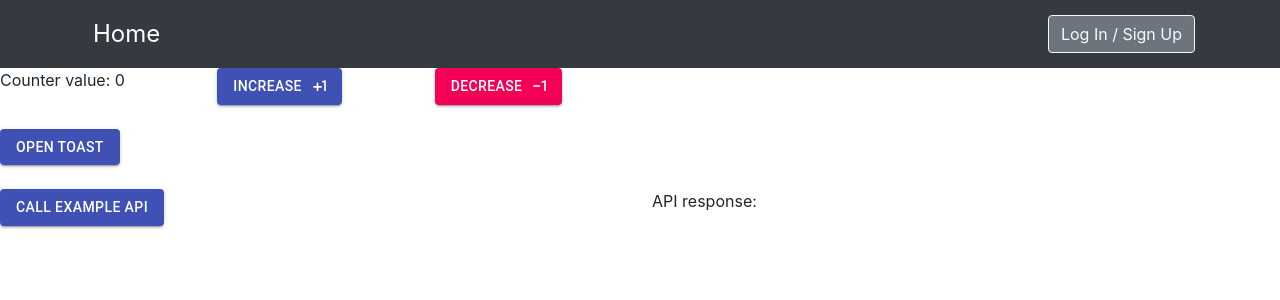
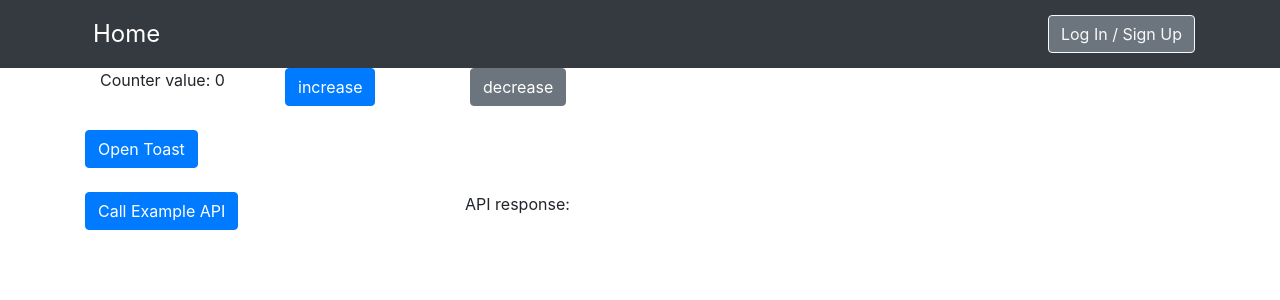
Before and after one commit to sherryxw/CS5520-PawFriends, a React (Create React App) app in the folder frontend/: page /example in a window 1280 px wide. Shown: the top 300 px of the page. Built offline with nearby package versions, Linux system fonts and the light colour scheme.

Commit message:
removed material-ui dependencies (#10)

```diff
--- a/frontend/package.json
+++ b/frontend/package.json
@@ -7,9 +7,6 @@
     "@fortawesome/fontawesome-svg-core": "^1.2.35",
     "@fortawesome/free-solid-svg-icons": "^5.15.3",
     "@fortawesome/react-fontawesome": "^0.1.14",
-    "@material-ui/core": "^4.11.3",
-    "@material-ui/icons": "^4.11.2",
-    "@material-ui/lab": "^4.0.0-alpha.57",
     "@testing-library/jest-dom": "^5.11.4",
     "@testing-library/react": "^11.1.0",
     "@testing-library/user-event": "^12.1.10",
--- a/frontend/src/App.tsx
+++ b/frontend/src/App.tsx
@@ -1,5 +1,5 @@
 import React from "react";
-import { Button } from "@material-ui/core";
+import { Button } from "reactstrap";
 import { Route, Switch, useHistory } from "react-router-dom";
 import Example from "src/pages/example";
 import Profile from "./pages/Profile";
@@ -12,10 +12,10 @@ const App = () => {
 
   return (
     <div>
-      <NavbarComponent/>
+      <NavbarComponent />
       <Switch>
-        <Route path="/home" exact component={Home}/>
-        <Route path="/profile/:userId" exact component={Profile}/>
+        <Route path='/home' exact component={Home} />
+        <Route path='/profile/:userId' exact component={Profile} />
         <Route exact path='/example'>
           <Example />
         </Route>
@@ -23,7 +23,7 @@ const App = () => {
           hello world
           <br />
           <Button
-            variant='outlined'
+            outlined
             onClick={() => {
               history.push("/example");
             }}
--- a/frontend/src/commons/ConfirmModal.tsx
+++ b/frontend/src/commons/ConfirmModal.tsx
@@ -1,12 +1,5 @@
 import React from "react";
-import {
-  Dialog,
-  DialogTitle,
-  DialogContent,
-  DialogActions,
-  Button,
-} from "@material-ui/core";
-import { Check, Close } from "@material-ui/icons";
+import { Button, Modal, ModalHeader, ModalBody, ModalFooter } from "reactstrap";
 
 type Props = {
   open: boolean; // Is the modal open
@@ -33,13 +26,18 @@ const ConfirmModal = ({
   onCancel,
 }: Props) => {
   return (
-    <Dialog fullWidth maxWidth={"sm"} open={open} onClose={onClose}>
-      <DialogTitle>{header}</DialogTitle>
-      <DialogContent dividers>{text}</DialogContent>
-      <DialogActions>
+    <Modal
+      centered
+      isOpen={open}
+      onClose={onClose}
+      size={"sm"}
+      toggle={onClose}
+    >
+      <ModalHeader>{header}</ModalHeader>
+      <ModalBody>{text}</ModalBody>
+      <ModalFooter>
         <Button
           color='primary'
-          startIcon={<Check />}
           onClick={() => {
             onConfirm().finally(onClose);
           }}
@@ -49,7 +47,6 @@ const ConfirmModal = ({
         </Button>
         <Button
           color='secondary'
-          startIcon={<Close />}
           onClick={() => {
             if (onCancel) {
               onCancel().finally(onClose);
@@ -57,12 +54,12 @@ const ConfirmModal = ({
               onClose();
             }
           }}
-          variant={"outlined"}
+          outline
         >
           {cancelText}
         </Button>
-      </DialogActions>
-    </Dialog>
+      </ModalFooter>
+    </Modal>
   );
 };
 
--- /dev/null
+++ b/frontend/src/commons/Toast.css
@@ -0,0 +1,5 @@
+.custom-toast {
+  position: fixed !important;
+  bottom: 20px;
+  left: 40px;
+}
--- a/frontend/src/commons/Toast.tsx
+++ b/frontend/src/commons/Toast.tsx
@@ -1,6 +1,16 @@
 import React from "react";
-import { Snackbar } from "@material-ui/core";
-import Alert, { Color } from "@material-ui/lab/Alert";
+import "./Toast.css";
+import { Alert } from "reactstrap";
+
+type Color =
+  | "primary"
+  | "secondary"
+  | "success"
+  | "danger"
+  | "warning"
+  | "info"
+  | "light"
+  | "dark";
 
 export type ToastState = {
   open: boolean; // Is the toast open
@@ -17,27 +27,19 @@ type Props = {
  * Toasts inform users of short messages about the app. They appear temporarily, towards the bottom of the screen
  */
 const Toast = ({ toastState, onClose }: Props) => {
-  const handleClose = (event: any, reason: string) => {
-    if (reason !== "clickaway") {
-      onClose();
-    }
+  const handleClose = (event: any) => {
+    onClose();
   };
 
   return (
-    <Snackbar
-      open={toastState.open}
-      autoHideDuration={6000}
-      onClose={handleClose}
+    <Alert
+      className={"custom-toast"}
+      isOpen={toastState.open}
+      toggle={handleClose}
+      fade={true}
     >
-      <Alert
-        elevation={6}
-        variant='filled'
-        severity={toastState.severity}
-        onClose={onClose}
-      >
-        {toastState.message}
-      </Alert>
-    </Snackbar>
+      {toastState.message}
+    </Alert>
   );
 };
 
--- a/frontend/src/pages/NavbarComponent.tsx
+++ b/frontend/src/pages/NavbarComponent.tsx
@@ -5,8 +5,6 @@ import "../home.css";
 import { faUser } from "@fortawesome/free-solid-svg-icons";
 import { faPowerOff } from "@fortawesome/free-solid-svg-icons";
 import { library } from "@fortawesome/fontawesome-svg-core";
-library.add(faUser, faPowerOff);
-
 import {
   Collapse,
   Container,
@@ -23,6 +21,8 @@ import {
 } from "reactstrap";
 
 import { useAuth0 } from "@auth0/auth0-react";
+
+library.add(faUser, faPowerOff);
 
 const NavbarComponent = () => {
   const [isOpen, setIsOpen] = useState(false);
--- a/frontend/src/pages/example/Counter.tsx
+++ b/frontend/src/pages/example/Counter.tsx
@@ -1,6 +1,5 @@
 import React from "react";
-import { Grid, Button } from "@material-ui/core";
-import { PlusOne, ExposureNeg1 } from "@material-ui/icons";
+import { Container, Row, Col, Button } from "reactstrap";
 import { useSelector, useDispatch } from "react-redux";
 import {
   getCounterStore,
@@ -13,35 +12,31 @@ const Counter = () => {
   const dispatch = useDispatch();
 
   return (
-    <Grid container spacing={3}>
-      <Grid item xs={2}>
-        Counter value: {counterStore}
-      </Grid>
-      <Grid item xs={2}>
+    <Container>
+      <Row>
+        <Col xs={2}>Counter value: {counterStore}</Col>
+        <Col xs={2}>
           <Button
             color='primary'
-          endIcon={<PlusOne />}
             onClick={() => {
               dispatch(increaseCounterStore(1));
             }}
-          variant='contained'
           >
             increase
           </Button>
-      </Grid>
-      <Grid item xs={2}>
+        </Col>
+        <Col xs={2}>
           <Button
             color='secondary'
-          endIcon={<ExposureNeg1 />}
             onClick={() => {
               dispatch(decreaseCounterStore(1));
             }}
-          variant='contained'
           >
             decrease
           </Button>
-      </Grid>
-    </Grid>
+        </Col>
+      </Row>
+    </Container>
   );
 };
 
--- a/frontend/src/pages/example/index.tsx
+++ b/frontend/src/pages/example/index.tsx
@@ -1,5 +1,5 @@
-import React, { useState } from "react";
-import { Grid, Button } from "@material-ui/core";
+import React, { useState, Fragment } from "react";
+import { Container, Row, Col, Button } from "reactstrap";
 import Counter from "./Counter";
 import Toast, { ToastState } from "src/commons/Toast";
 import ConfirmModal from "src/commons/ConfirmModal";
@@ -15,11 +15,17 @@ const Example = () => {
   const [message, setMessage] = useState<string>("");
 
   return (
-    <Grid container spacing={3}>
-      <Grid item xs={12}>
+    <Fragment>
+      <Container>
+        <Row className={"mb-4"} xs={12}>
+          <Col xs={12}>
             <Counter />
-      </Grid>
-      <Grid item xs={12}>
+          </Col>
+        </Row>
+      </Container>
+      <Container>
+        <Row xs={12} className={"mb-4"}>
+          <Col>
             <Button
               color='primary'
               onClick={() => {
@@ -29,8 +35,12 @@ const Example = () => {
             >
               Open Toast
             </Button>
-      </Grid>
-      <Grid item xs={6}>
+          </Col>
+        </Row>
+      </Container>
+      <Container>
+        <Row className={"mb-4"}>
+          <Col xs={4}>
             <Button
               color='primary'
               onClick={() => {
@@ -40,10 +50,11 @@ const Example = () => {
             >
               Call Example API
             </Button>
-      </Grid>
-      <Grid item xs={6}>
-        API response: {message}
-      </Grid>
+          </Col>
+          <Col>API response: {message}</Col>
+        </Row>
+      </Container>
+
       <Toast
         onClose={() => setToastState({ ...toastState, open: false })}
         toastState={toastState}
@@ -61,7 +72,7 @@ const Example = () => {
         }}
         cancelText='No'
       />
-    </Grid>
+    </Fragment>
   );
 };
 
```
Also changed, not shown: 1 other file (tests, documents, lock files or other folders). Lines whose indentation alone changed are shown as unchanged.
